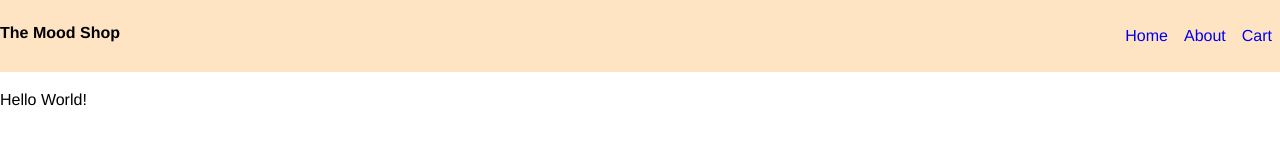
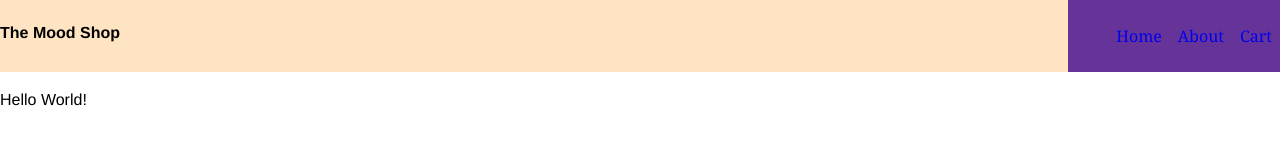
Before and after one commit to natelua/mood-shop, a plain HTML site: page index.html in a window 1280 px wide. Drawn offline with Linux system fonts and the light colour scheme.

Commit message:
chenged nav color and font

```diff
--- a/styles.css
+++ b/styles.css
@@ -18,6 +18,12 @@ body {
     list-style: none
 }
 
+.page-header nav {
+    background-color: rebeccapurple;
+    font-family:Georgia, 'Times New Roman', Times, serif
+
+}
+
 .page-header a {
     display: block;
     padding:0.5em;
```
